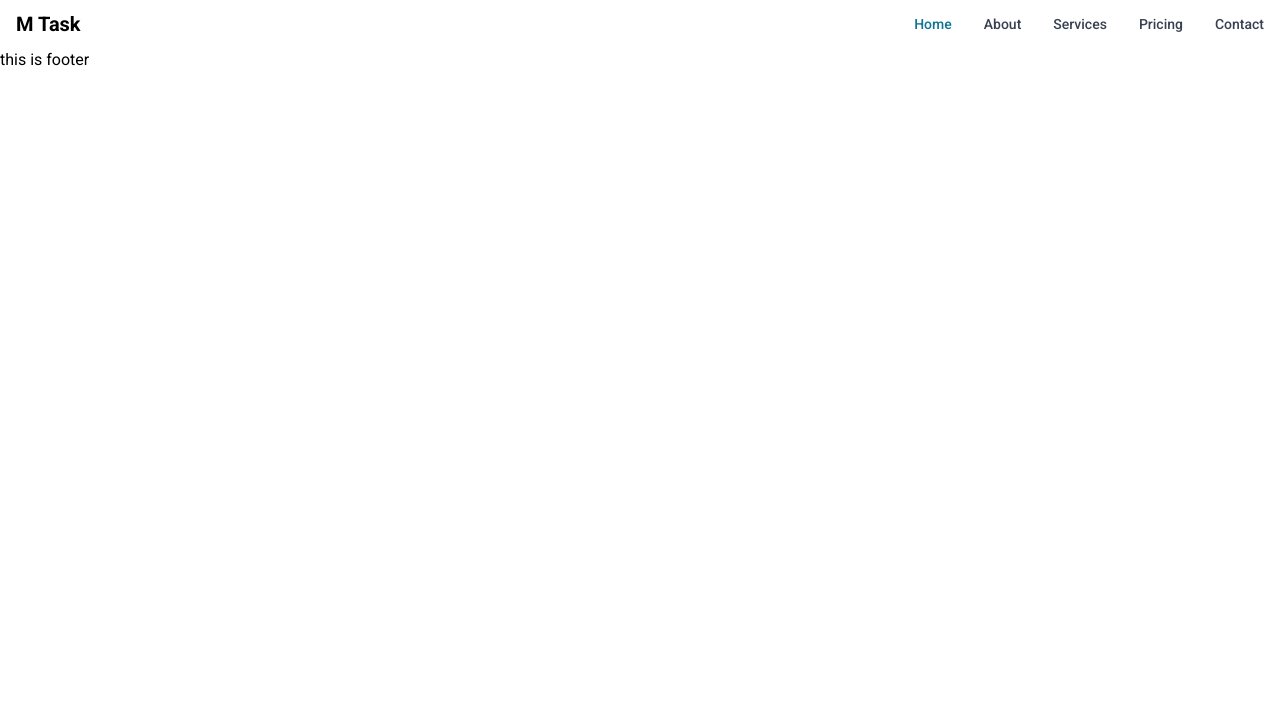
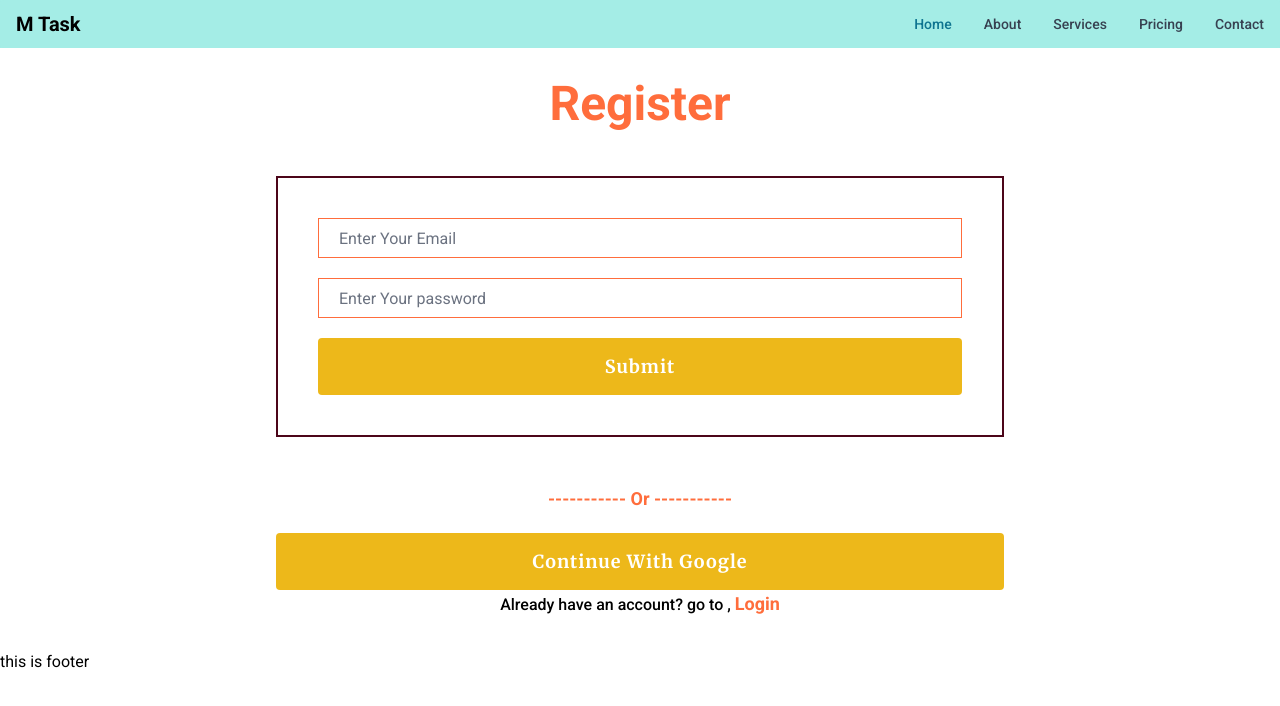
Before and after one commit to Solaiman366882/task-management, a React (Vite) app: page /register in a window 1280 px wide. Shown: the top 706 px of the page. Built offline with nearby package versions, Linux system fonts and the light colour scheme.

Commit message:
Social login design  completed

```diff
--- a/src/Component/Header/Header.jsx
+++ b/src/Component/Header/Header.jsx
@@ -2,8 +2,8 @@ import { Navbar } from "flowbite-react";
 
 const Header = () => {
 	return (
-		<div>
-			<Navbar fluid rounded>
+		<div className="bg-[#A4EDE6]">
+			<Navbar fluid rounded className="bg-[#A4EDE6]">
 				<Navbar.Brand href="/">
 					{/* <img
 						src="/favicon.svg"
--- /dev/null
+++ b/src/Component/SocialLogin/SocialLogin.jsx
@@ -0,0 +1,10 @@
+
+const SocialLogin = () => {
+    return (
+        <div className="w-full">
+            <button className="btn w-full">Continue with Google</button>
+        </div>
+    );
+};
+
+export default SocialLogin;
--- a/src/Pages/Login/Login.jsx
+++ b/src/Pages/Login/Login.jsx
@@ -1,4 +1,6 @@
 import { useForm } from "react-hook-form";
+import { Link } from "react-router-dom";
+import SocialLogin from "../../Component/SocialLogin/SocialLogin";
 
 const Login = () => {
 	const {
@@ -13,10 +15,12 @@ const Login = () => {
 
 	return (
 		<div className="max-w-screen-md mx-auto px-5">
-            <h2 className="mt-8 text-[#FF6D3C] font-bold text-5xl text-center">Login Here</h2>
+			<h2 className="mt-8 text-[#FF6D3C] font-bold text-5xl text-center">
+				Login Here
+			</h2>
 			<form
 				onSubmit={handleSubmit(handleLogin)}
-				className="flex flex-col gap-5 p-10 border-2 my-12 border-rose-950"
+				className="flex flex-col gap-5 p-10 border-2 my-8 border-rose-950"
 			>
 				<div className="flex-1">
 					<input
@@ -48,6 +52,16 @@ const Login = () => {
 
 				<input type="submit" className="btn" />
 			</form>
+			<div className="flex flex-col gap-5 justify-center w-full flex-1">
+				<p  className="text-[#FF6D3C] font-bold text-lg text-center">----------- Or -----------</p>
+				<SocialLogin className="w-full"></SocialLogin>
+			</div>
+			<p className="text-center font-medium mb-8">
+				{"Don't "}have an account? go to ,{" "}
+				<span className="text-[#FF6D3C] font-bold text-lg">
+					<Link to="/register">Register</Link>
+				</span>
+			</p>
 		</div>
 	);
 };
--- a/src/Pages/Register/Register.jsx
+++ b/src/Pages/Register/Register.jsx
@@ -1,8 +1,60 @@
+import { useForm } from "react-hook-form";
+import { Link } from "react-router-dom";
+import SocialLogin from "../../Component/SocialLogin/SocialLogin";
 
 const Register = () => {
+    const {
+		register,
+		handleSubmit,
+		formState: { errors },
+	} = useForm();
+
+	const handleLogin = (data) => {
+		console.log(data);
+	};
     return (
         <div>
+            <div className="max-w-screen-md mx-auto px-5">
+            <h2 className="mt-8 text-[#FF6D3C] font-bold text-5xl text-center">Register</h2>
+			<form
+				onSubmit={handleSubmit(handleLogin)}
+				className="flex flex-col gap-5 p-10 border-2 my-12 border-rose-950"
+			>
+				<div className="flex-1">
+					<input
+						//defaultValue="John Doe"
+						{...register("email", { required: true })}
+						className="h-10 w-full border border-[#FF6D3C] pl-5"
+						placeholder="Enter Your Email"
+					/>
+					{errors.email && (
+						<span className="text-red-700 block font-medium">
+							Email is required
+						</span>
+					)}
+				</div>
 
+				<div className="flex-1">
+					<input
+						{...register("password", { required: true })}
+						className="h-10 w-full border border-[#FF6D3C] pl-5"
+						placeholder="Enter Your password"
+					/>
+					{/* errors will return when field validation fails  */}
+					{errors.password && (
+						<span className="text-red-700 block font-medium">
+							Password is required
+						</span>
+					)}
+				</div>
+				<input type="submit" className="btn" />
+			</form>
+			<div className="flex flex-col gap-5 justify-center w-full flex-1">
+				<p  className="text-[#FF6D3C] font-bold text-lg text-center">----------- Or -----------</p>
+				<SocialLogin className="w-full"></SocialLogin>
+			</div>
+            <p className="text-center font-medium mb-8">Already have an account? go to , <span className="text-[#FF6D3C] font-bold text-lg"><Link to="/login">Login</Link></span></p>
+		</div>
         </div>
     );
 };
```
